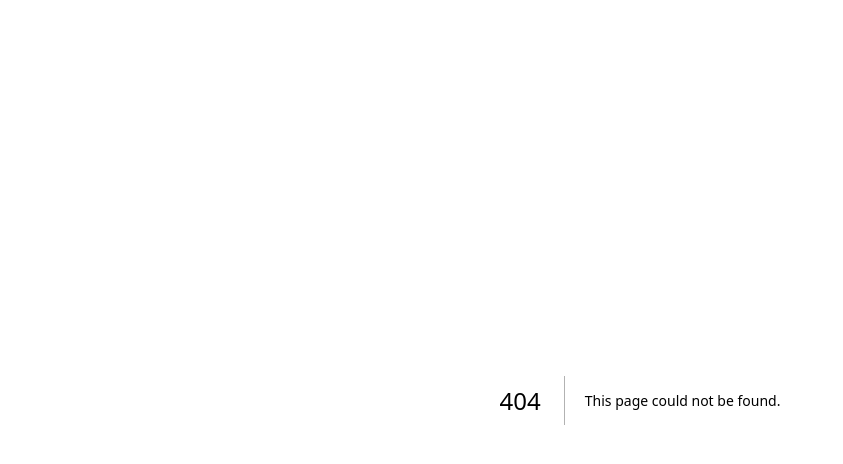
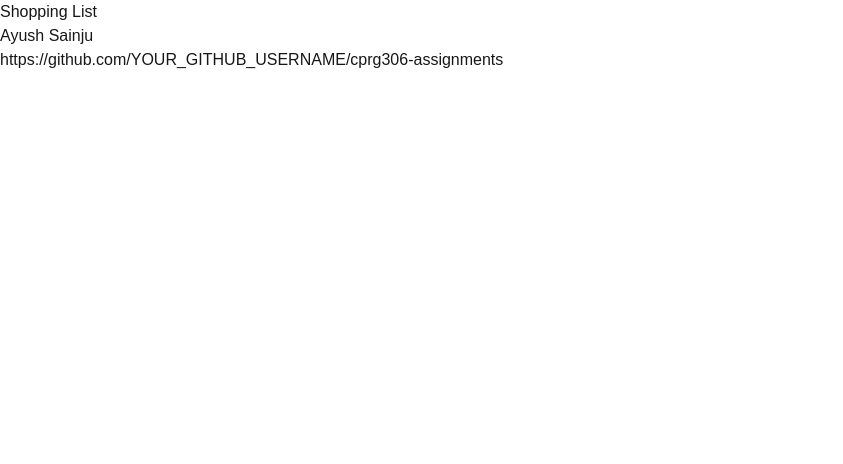
Before and after one commit to ayushhhhsainjuuu/cprg306-assignments, a Next.js app: page /week2 in a window 1280 px wide. Before the commit this address had no page. Shown: the top 464 px of the page, without its empty margins (0-843 px from the left). Built offline with nearby package versions, Linux system fonts and the light colour scheme.

Commit message:
Initial CPRG 306 project with Week 2

```diff
--- /dev/null
+++ b/app/week2/StudentInfo.js
@@ -0,0 +1,14 @@
+import Link from "next/link";
+
+export default function StudentInfo() {
+  return (
+    <section>
+      <p>Ayush Sainju</p>
+      <p>
+        <Link href="https://github.com/YOUR_GITHUB_USERNAMEcprg306-assignments">
+          https://github.com/YOUR_GITHUB_USERNAME/cprg306-assignments
+        </Link>
+      </p>
+    </section>
+  );
+}
--- /dev/null
+++ b/app/week2/page.js
@@ -0,0 +1,10 @@
+import StudentInfo from "./StudentInfo";
+
+export default function Page() {
+  return (
+    <main>
+      <h1>Shopping List</h1>
+      <StudentInfo />
+    </main>
+  );
+}
```
